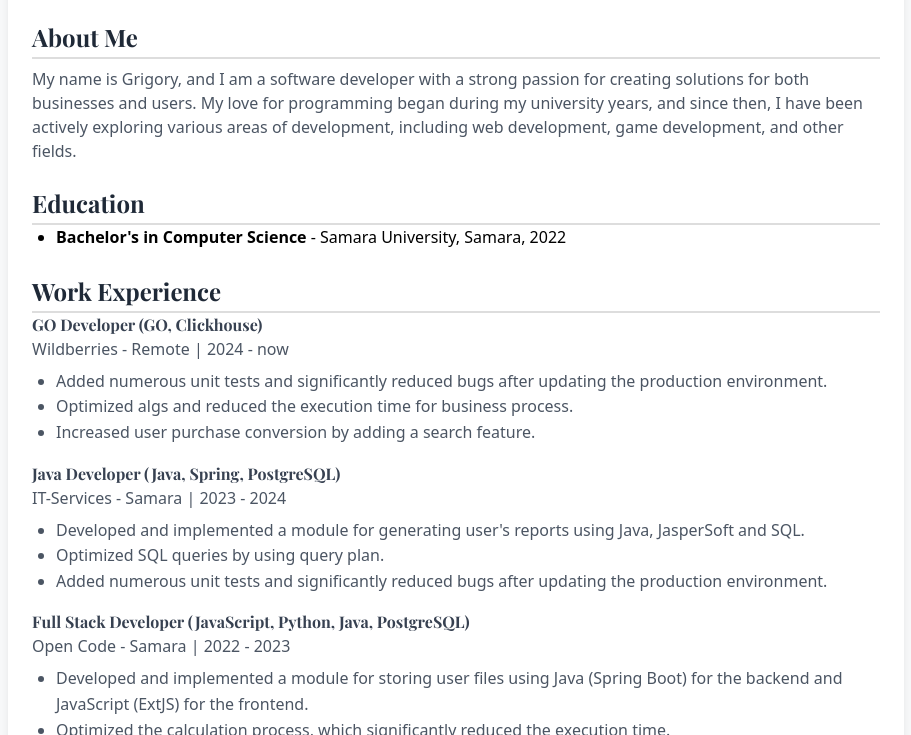
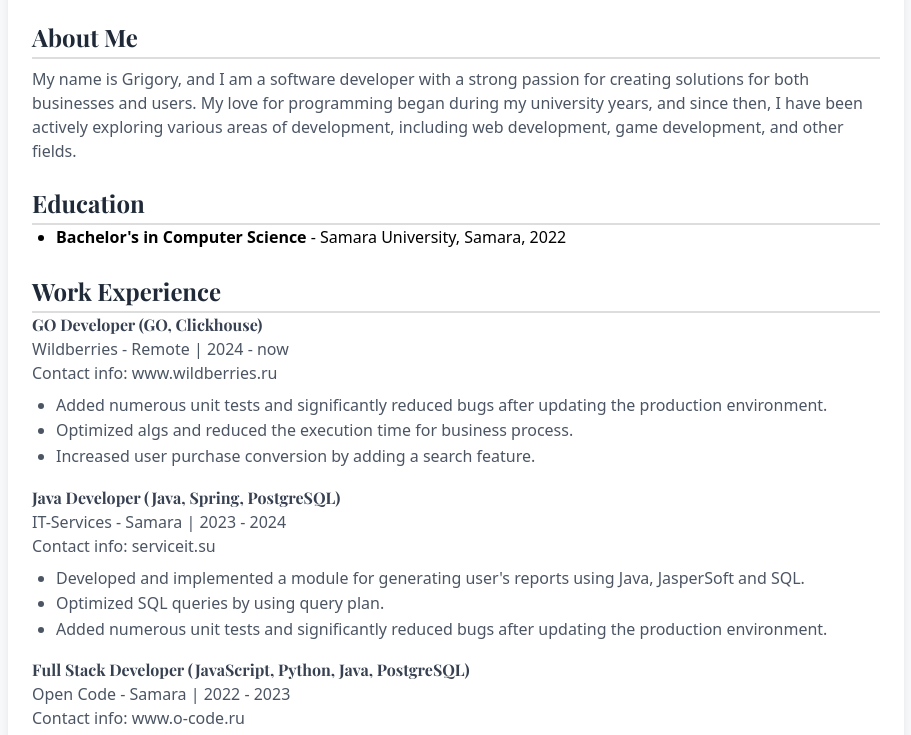
Before and after one commit to gusevgrishaem1/me, a plain HTML site: page index.html in a window 1280 px wide. Shown: the part 174-909 px from the top of the page, without its empty margins (184-1095 px from the left). Drawn offline with nearby package versions, Linux system fonts and the light colour scheme.

Commit message:
add contact info

```diff
--- a/index.html
+++ b/index.html
@@ -85,6 +85,7 @@
         <li>
             <h3 class="font-semibold text-gray-700">GO Developer (GO, Clickhouse)</h3>
             <p class="text-gray-600">Wildberries - Remote | 2024 - now </p>
+            <p class="text-gray-600">Contact info: www.wildberries.ru</p>
             <ul class="list-disc ml-6 mt-2 text-gray-600">
               <li>Added numerous unit tests and significantly reduced bugs after updating the production environment.</li>
               <li>Optimized algs and reduced the execution time for business process.</li>
@@ -94,6 +95,7 @@
         <li>
           <h3 class="font-semibold text-gray-700">Java Developer (Java, Spring, PostgreSQL)</h3>
           <p class="text-gray-600">IT-Services - Samara | 2023 - 2024 </p>
+          <p class="text-gray-600">Contact info: serviceit.su</p>
           <ul class="list-disc ml-6 mt-2 text-gray-600">
             <li>Developed and implemented a module for generating user's reports using Java, JasperSoft and SQL.</li>
             <li>Optimized SQL queries by using query plan.</li>
@@ -103,6 +105,7 @@
         <li>
           <h3 class="font-semibold text-gray-700">Full Stack Developer (JavaScript, Python, Java, PostgreSQL)</h3>
           <p class="text-gray-600">Open Code - Samara | 2022 - 2023 </p>
+          <p class="text-gray-600">Contact info: www.o-code.ru</p>
           <ul class="list-disc ml-6 mt-2 text-gray-600">
             <li>Developed and implemented a module for storing user files using Java (Spring Boot) for the backend and JavaScript (ExtJS) for the frontend.</li>
             <li>Optimized the calculation process, which significantly reduced the execution time.</li>
```
